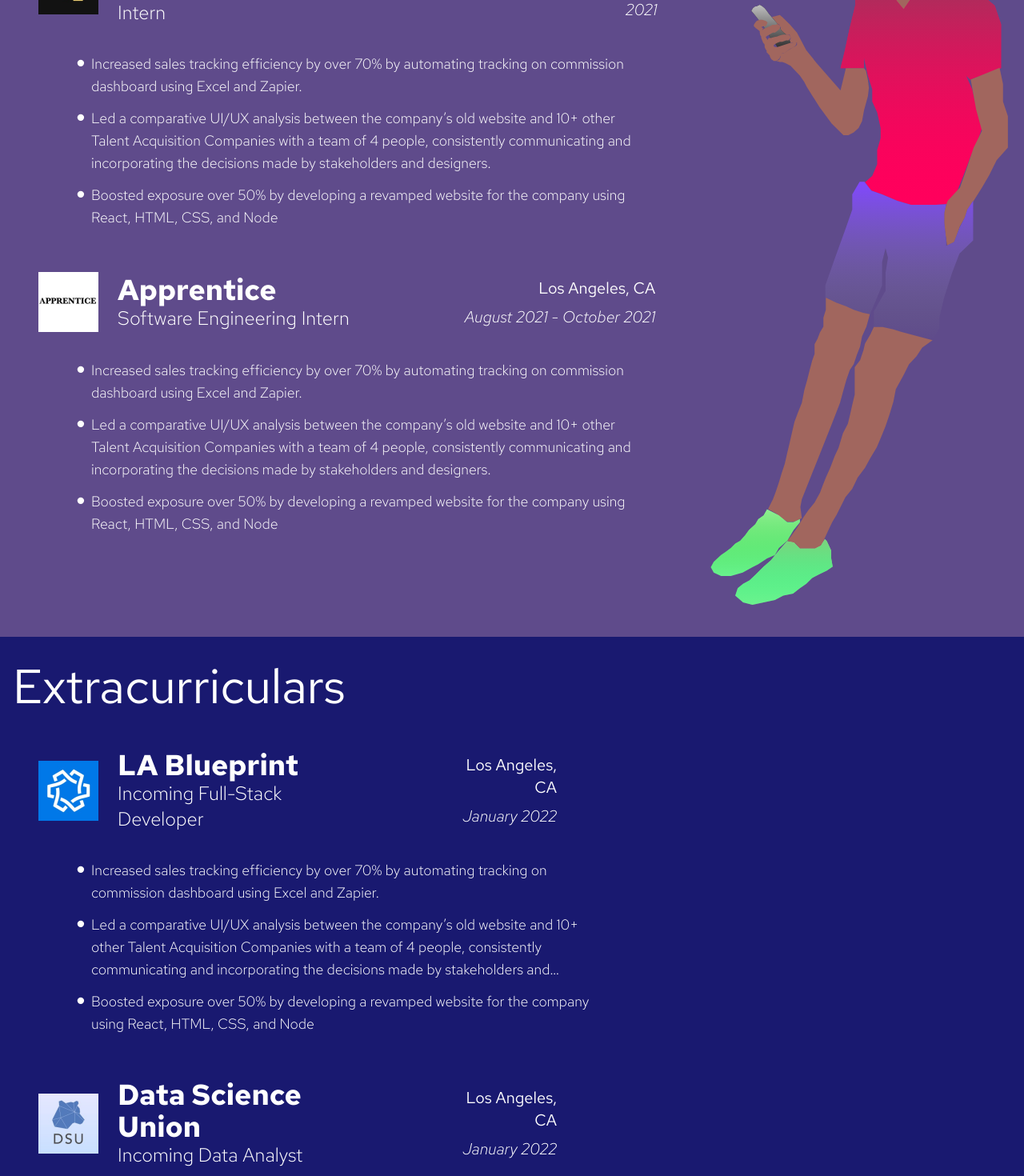
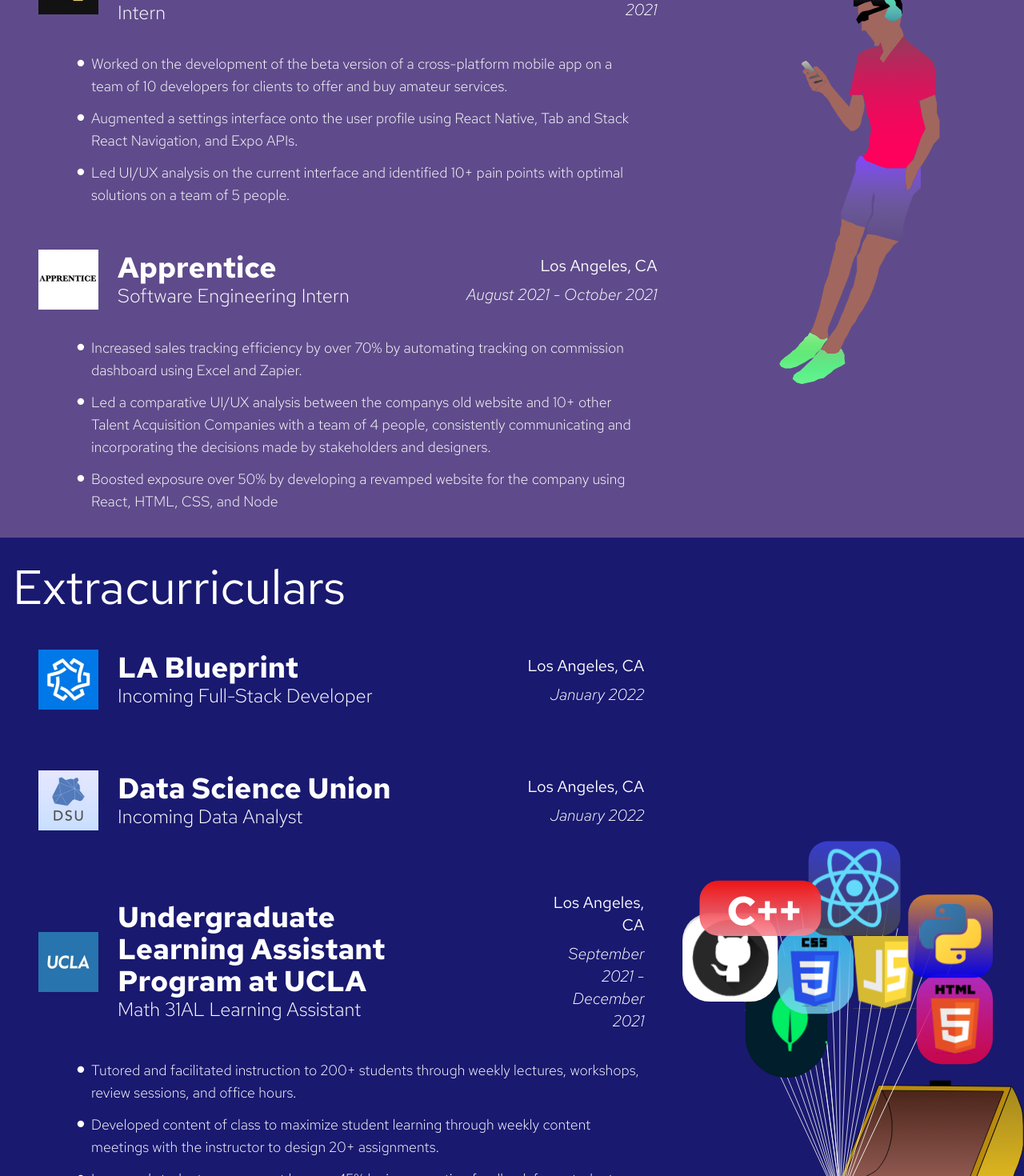
Before and after one commit to ascend2001/personal-website, a React (Create React App) app: page / in a window 1280 px wide. Shown: the part 900-2370 px from the top of the page at 80% size. Built offline with nearby package versions, Linux system fonts and the light colour scheme.

Commit message:
Added responsiveness to Experience and Extracurriculars

```diff
--- a/src/App.js
+++ b/src/App.js
@@ -14,11 +14,26 @@ import dsuLogo from './assets/dsuLogo.png';
 import uclaLogo from './assets/uclaLogo.png';
 import DMLogo from './assets/datamatchLogo.png';
 import IEEELogo from './assets/IEEELogo.png';
-import transparent from './assets/transparent.png';
+// import transparent from './assets/transparent.png';
+
+const apprenticeWork = ['Increased sales tracking efficiency by over 70% by automating tracking on commission dashboard using Excel and Zapier.',
+  'Led a comparative UI/UX analysis between the companys old website and 10+ other Talent Acquisition Companies with a team of 4 people, consistently communicating and incorporating the decisions made by stakeholders and designers.',
+  'Boosted exposure over 50% by developing a revamped website for the company using React, HTML, CSS, and Node'];
+
+const hussleWork = ['Worked on the development of the beta version of a cross-platform mobile app on a team of 10 developers for clients to offer and buy amateur services.',
+  'Augmented a settings interface onto the user profile using React Native, Tab and Stack React Navigation, and Expo APIs.',
+  'Led UI/UX analysis on the current interface and identified 10+ pain points with optimal solutions on a team of 5 people.'];
+
+const LAWork = ['Tutored and facilitated instruction to 200+ students through weekly lectures, workshops, review sessions, and office hours.',
+  'Developed content of class to maximize student learning through weekly content meetings with the instructor to design 20+ assignments.',
+  'Increased student engagement by over 45% by incorporating feedback from students and peer observations to our lecture'];
+
+const IDEAHacksWork = ['Spearheaded correspondence and detail-oriented negotiations with 30+ sponsors for Southern California’s largest hackathon.',
+  'Secured 20% of the sponsorships on the team including Chipotle offering cash prizes of eight $50 gift cards and 2 meals of $100'];
 
 function App() {
   return (
-    <div>
+    <div className="flex flex-col">
       <header className="initial-wrapper">
         <div className="absolute">
           <img src={stars} alt="" width="1392.3" height="695" className="blur-sm" />
@@ -44,13 +59,13 @@ function App() {
         </div>
       </header>
       <section className="flex flex-row second-wrapper text-white">
-        <div className=" flex flex-col mt-6 ml-12 basis-2/3">
+        <div className=" flex flex-col mt-6 ml-12 lg:basis-2/3">
           <div className="text-6xl mt-8 ml-4">Experiences</div>
-          <ExpCard imageName={hussleLogo} company="Hussle" role="Frontend Engineering Intern" timeline="September 2021 - December 2021" location="Los Angeles, CA" />
-          <ExpCard imageName={apprenticeLogo} company="Apprentice" role="Software Engineering Intern" timeline="August 2021 - October 2021" location="Los Angeles, CA" />
+          <ExpCard imageName={hussleLogo} company="Hussle" work={hussleWork} role="Frontend Engineering Intern" timeline="September 2021 - December 2021" location="Los Angeles, CA" />
+          <ExpCard imageName={apprenticeLogo} work={apprenticeWork} company="Apprentice" role="Software Engineering Intern" timeline="August 2021 - October 2021" location="Los Angeles, CA" />
 
         </div>
-        <img src={leaningMan} alt="" width="203.5" height="659" className="place-items-center basis-1/3 my-10" />
+        <img src={leaningMan} alt="" width="203.5" height="659" className="leaning-man-img place-items-center lg:basis-1/3 sm:hidden lg:flex my-48" />
       </section>
       <section className="flex flex-row third-wrapper text-white">
         <div className="lg:basis-2/3 sm:basis-3/3 flex flex-col">
@@ -58,26 +73,20 @@ function App() {
           <div className="flex flex-col mt-6 ml-12">
             <ExpCard imageName={bpLogo} company="LA Blueprint" role="Incoming Full-Stack Developer" timeline="January 2022" location="Los Angeles, CA" />
             <ExpCard imageName={dsuLogo} company="Data Science Union" role="Incoming Data Analyst" timeline="January 2022" location="Los Angeles, CA" />
-            <ExpCard imageName={uclaLogo} company="Undergraduate Learning Assistant Program at UCLA" role="Math 31AL Learning Assistant" timeline="September 2021 - December 2021" location="Los Angeles, CA" />
-            <ExpCard imageName={DMLogo} company="Datamatch at UCLA" role="Vice President of Social Affairs" timeline="January 2021 - Present" location="Los Angeles, CA" />
-            <ExpCard imageName={IEEELogo} company="IEEE Student Branch at UCLA" role="Company Outreach | UCLA IDEA Hacks 2021" timeline="May 2020 - January 2021" location="Los Angeles, CA" />
-            <ExpCard imageName={transparent} role="IEEE Open Project Space (OPS)" timeline="September 2019 - May2020" location="Los Angeles, CA" />
+            <ExpCard imageName={uclaLogo} work={LAWork} company="Undergraduate Learning Assistant Program at UCLA" role="Math 31AL Learning Assistant" timeline="September 2021 - December 2021" location="Los Angeles, CA" />
+            <ExpCard imageName={DMLogo} company="Datamatch at UCLA" role="Vice President of Social Affairs" timeline="June 2021 - Present" location="Los Angeles, CA" />
+            <ExpCard imageName={IEEELogo} work={IDEAHacksWork} company="IEEE at UCLA" role="Company Outreach | UCLA IDEA Hacks 2021" timeline="May 2020 - January 2021" location="Los Angeles, CA" />
           </div>
         </div>
-        <img src={SkillsChest} alt="" width="536" height="798" className="place-items-center lg:basis-1/3 sm:hidden lg:flex" />
+        <div className="flex place-items-center lg:basis-1/3">
+          <img src={SkillsChest} alt="" width="536" height="798" className="skillsChest-img" />
+        </div>
       </section>
       <section className="flex flex-row fourth-wrapper">
-        <div className="flex flex-col basis-2/3 text-3xl place-content-center">
-          <div>The quick brown fox jumped over the old lazy dog.</div>
-          <div>The quick brown fox jumped over the old lazy dog.</div>
-          <div>The quick brown fox jumped over the old lazy dog.</div>
-          <div>The quick brown fox jumped over the old lazy dog.</div>
-          <div>The quick brown fox jumped over the old lazy dog.</div>
-          <div>lorem ipsum dolsum lorem ipsum dolsum</div>
-        </div>
+        <div className="flex flex-col basis-2/3 text-3xl place-content-center" />
         <div className="flex flex-col justify-around relative">
           <img src={askerSpeech} alt="" width="280" height="144.25" />
-          <div className="speech-bubble-wrapper absolute top-20 left-8 text-lg">
+          <div className="speech-bubble-wrapper absolute top-16 left-12 text-lg">
             Which github branch are you on?
           </div>
           <img src={laptop} alt="" width="440.5" height="239.5" className="basis-1/3" />
--- a/src/ExpCard.js
+++ b/src/ExpCard.js
@@ -4,13 +4,13 @@ import propTypes from 'prop-types';
 import bullet from './assets/bullet.svg';
 
 function ExpCard({
-  imageName, company, role, timeline, location,
+  imageName, company, role, timeline, location, work,
 }) {
   return (
     <div className="flex flex-col my-6">
       <div className="flex flex-row place-items-center">
         <img src={imageName} alt="" width="75" height="75" />
-        <div className="flex flex-col ml-6 justify-end">
+        <div className="flex flex-col ml-6 justify-end grow">
           <div className="experience-card-company-name text-4xl">{company}</div>
           <div className="experience-card-company-role text-2xl">{role}</div>
         </div>
@@ -20,29 +20,14 @@ function ExpCard({
         </div>
       </div>
       <div className="flex flex-col mt-7">
-        <div className="flex flex-row ml-12 items-start my-1.5">
-          <img src={bullet} alt="" height="10" width="10" className="mt-2" />
-          <div className="ml-2 experience-bullet-text text-lg">
-            Increased sales tracking efficiency by over 70% by automating tracking
-            on commission dashboard using Excel and Zapier.
+        { work.map((element) => (
+          <div className="flex flex-row ml-12 items-start my-1.5">
+            <img src={bullet} alt="" height="10" width="10" className="mt-2" />
+            <div className="ml-2 experience-bullet-text text-lg">
+              {element}
+            </div>
           </div>
-        </div>
-        <div className="flex flex-row ml-12 items-start my-1.5">
-          <img src={bullet} alt="" height="10" width="10" className="mt-2" />
-          <div className="ml-2 experience-bullet-text text-lg">
-            Led a comparative UI/UX analysis between the company’s old website
-            and 10+ other Talent Acquisition Companies with a team of 4 people,
-            consistently communicating and incorporating the decisions made by
-            stakeholders and designers.
-          </div>
-        </div>
-        <div className="flex flex-row ml-12 items-start my-1.5">
-          <img src={bullet} alt="" height="10" width="10" className="mt-2" />
-          <div className="ml-2 experience-bullet-text text-lg">
-            Boosted exposure over 50% by developing a revamped website for the
-            company using React, HTML, CSS, and Node
-          </div>
-        </div>
+        ))}
       </div>
     </div>
   );
@@ -51,6 +36,7 @@ function ExpCard({
 ExpCard.defaultProps = {
   location: '',
   company: '',
+  work: [],
 };
 
 ExpCard.propTypes = {
@@ -59,6 +45,7 @@ ExpCard.propTypes = {
   role: propTypes.string.isRequired,
   timeline: propTypes.string.isRequired,
   location: propTypes.string,
+  work: propTypes.arrayOf(propTypes.string),
 };
 
 export default ExpCard;
--- a/src/index.css
+++ b/src/index.css
@@ -74,7 +74,7 @@
 
 .second-wrapper{
     background: #5F4B8B;
-    height:63rem
+    /* height:56rem */
 }
 
 
@@ -105,13 +105,30 @@
     font-weight: 300;
     font-style: normal;
     font-display: swap;
-  }
+}
 
+.leaning-man-img{
+    width:auto;
+    height: 31.25rem;
+}
+
+.skillsChest-img{
+    width:33.5rem;
+    height:49.875rem;
+}
 .third-wrapper{
     background:#191970;
-    height:166rem
+    /* height:86rem */
 }
 
+.speech-bubble-wrapper{
+    overflow: hidden;
+    display: -webkit-box;
+    -webkit-line-clamp: 3;
+    -webkit-box-orient: vertical;
+    max-width:13rem;
+    text-align:center
+}
 .blinking-cursor{
       width: 2px;
       height: 62px;
```
